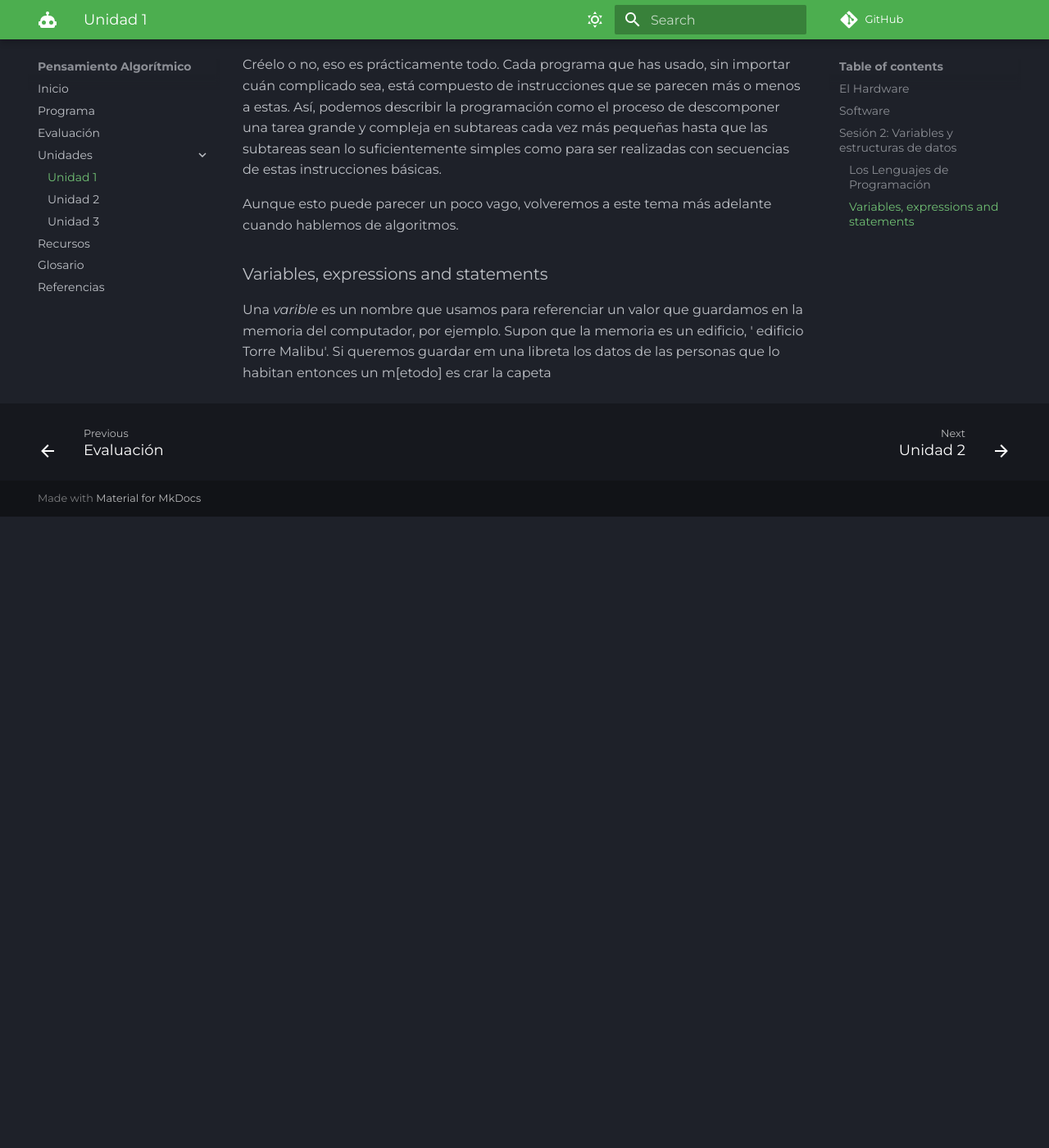
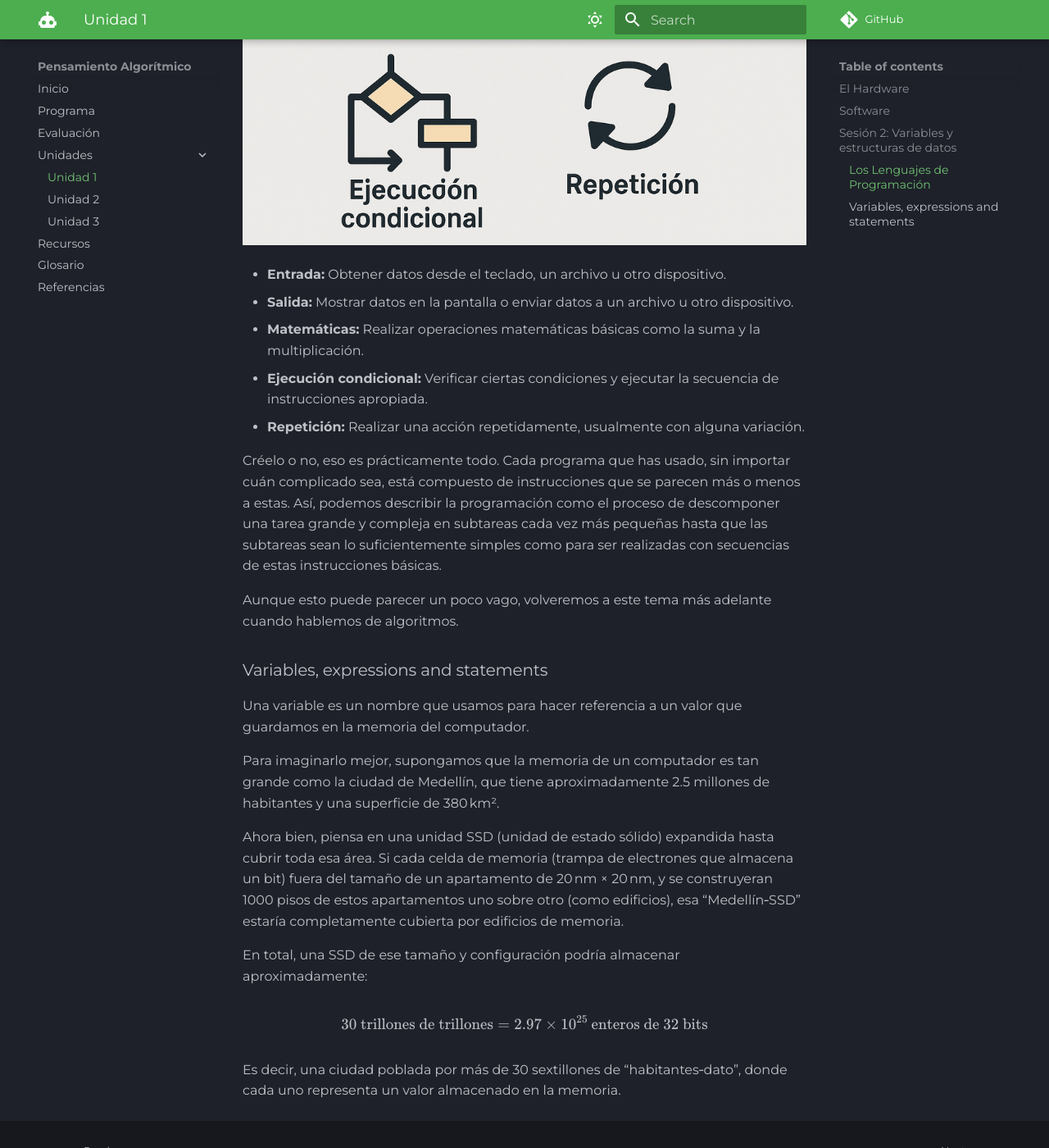
Before and after one commit to introSoft-iud/pensamiento_algoritmico_repo, an MkDocs documentation site: the page built from docs/unidades/unidad1.md, in a window 1280 px wide and 1400 px high, scrolled down 2749 px. Shown: the whole window at 82% size. Built offline with MkDocs 1.6.1 and Material for MkDocs 9.7.7, drawn with Linux system fonts in a browser that asks for light colours; some web fonts are replaced; comment, search, counter and statistics services are not loaded; before the commit the page ends 3379 px from its top, so only the background shows below that.

Commit message:
intro unidad 1

```diff
--- a/docs/unidades/unidad1.md
+++ b/docs/unidades/unidad1.md
@@ -40,6 +40,8 @@ Hoy en día, los modelos de lenguaje LLM en los que se basan los sistemas de int
 
 La buena noticia es que aprender un lenguaje de programación resulta más fácil que aprender francés o español. De hecho, un lenguaje de programación y toda la magia que se deriva de ellos, como el internet y el machine learning, se basa en los siguientes elementos básicos:
 
+![alt text](image.png)
+
 - **Entrada:** Obtener datos desde el teclado, un archivo u otro dispositivo.
 - **Salida:** Mostrar datos en la pantalla o enviar datos a un archivo u otro dispositivo.
 - **Matemáticas:** Realizar operaciones matemáticas básicas como la suma y la multiplicación.
@@ -51,5 +53,16 @@ Créelo o no, eso es prácticamente todo. Cada programa que has usado, sin impor
 Aunque esto puede parecer un poco vago, volveremos a este tema más adelante cuando hablemos de algoritmos.
 
 ### Variables, expressions and statements
+Una variable es un nombre que usamos para hacer referencia a un valor que guardamos en la memoria del computador.
 
-Una *varible* es un nombre que usamos para referenciar un valor que guardamos en la memoria del computador, por ejemplo. Supon que la memoria es un edificio, ' edificio Torre Malibu'. Si queremos guardar em una libreta los datos de las personas que lo habitan entonces un m[etodo] es crar la capeta
+Para imaginarlo mejor, supongamos que la memoria de un computador es tan grande como la ciudad de Medellín, que tiene aproximadamente 2.5 millones de habitantes y una superficie de 380 km².
+
+Ahora bien, piensa en una unidad SSD (unidad de estado sólido) expandida hasta cubrir toda esa área. Si cada celda de memoria (trampa de electrones que almacena un bit) fuera del tamaño de un apartamento de 20 nm × 20 nm, y se construyeran 1000 pisos de estos apartamentos uno sobre otro (como edificios), esa “Medellín‑SSD” estaría completamente cubierta por edificios de memoria.
+
+En total, una SSD de ese tamaño y configuración podría almacenar aproximadamente:
+
+$$
+30 \text{ trillones de trillones} = 2.97 \times 10^{25} \text{ enteros de 32 bits}
+$$
+
+Es decir, una ciudad poblada por más de 30 sextillones de “habitantes‑dato”, donde cada uno representa un valor almacenado en la memoria.
```
Also changed, not shown: docs/unidades/image.png (added).
